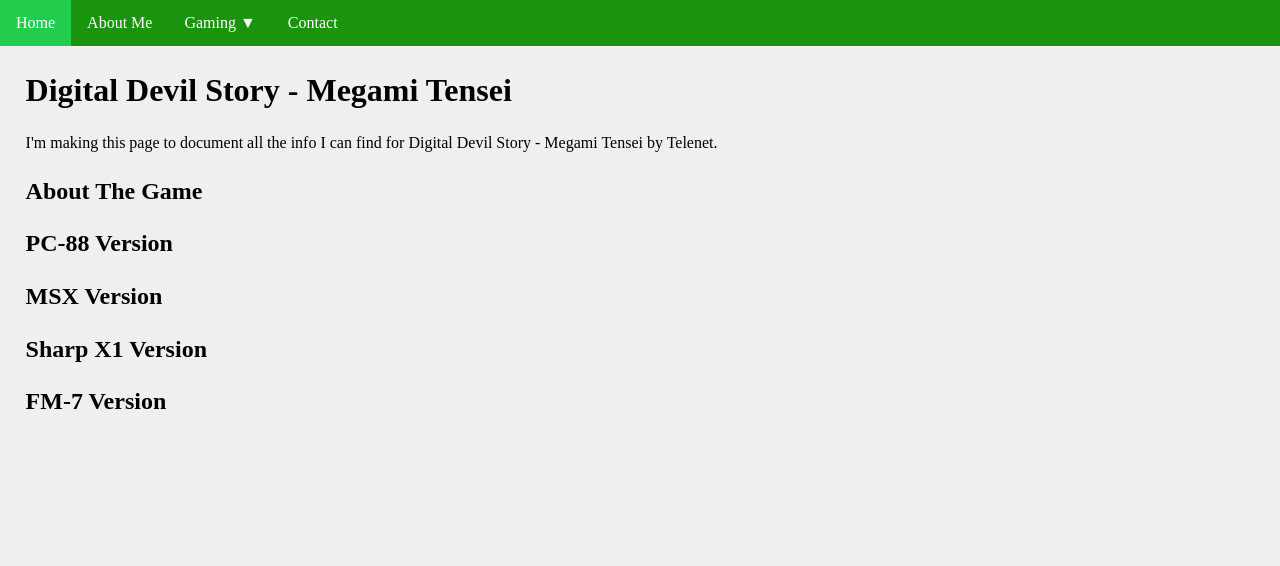
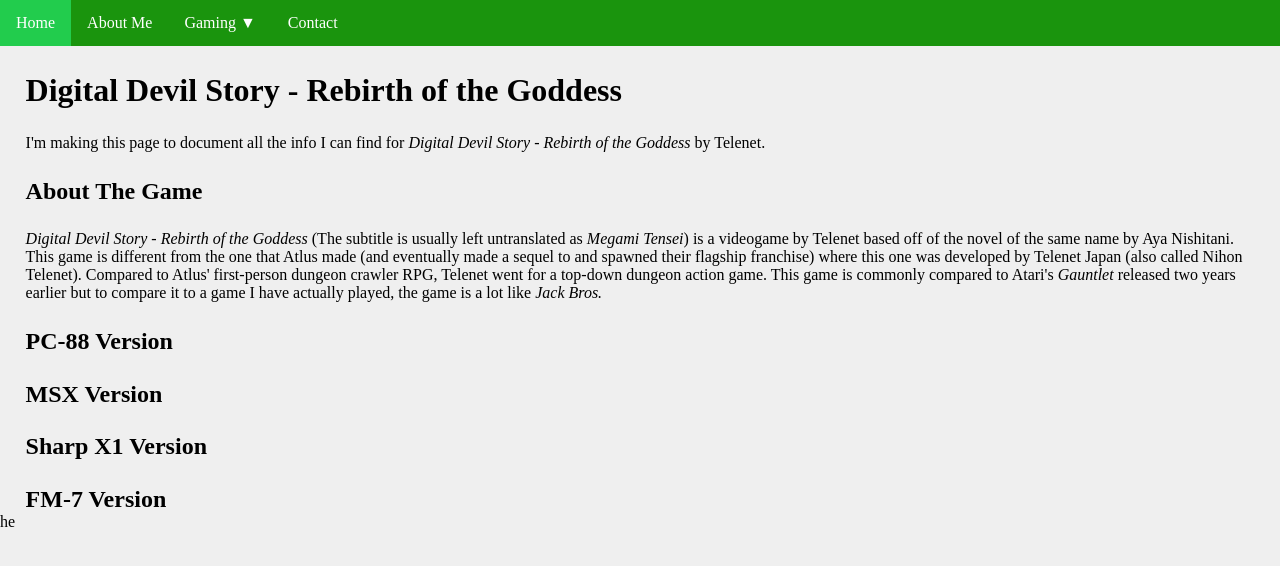
Before and after one commit to Kaisaan/kaisaan.github.io, a Jekyll site: the page built from pages/dss.html, in a window 1280 px wide. Shown: the top 566 px of the page. Built offline with Jekyll 4.4.1, drawn with Linux system fonts in a browser that asks for light colours; some web fonts are replaced.

Commit message:
Update dss.html

```diff
--- a/pages/dss.html
+++ b/pages/dss.html
@@ -1,14 +1,14 @@
 ---
-title: Digital Devil Story - Megami Tensei
+title: Digital Devil Story -
 layout: default
 ---
 
-<h1>Digital Devil Story - Megami Tensei</h1>
+<h1>Digital Devil Story - Rebirth of the Goddess</h1>
 
-<p>I'm making this page to document all the info I can find for Digital Devil Story - Megami Tensei by Telenet.</p>
+<p>I'm making this page to document all the info I can find for <em>Digital Devil Story - Rebirth of the Goddess</em> by Telenet.</p>
 
 <h2>About The Game</h2>
-<p></p>
+<p><em>Digital Devil Story - Rebirth of the Goddess</em> (The subtitle is usually left untranslated as <em>Megami Tensei</em>) is a videogame by Telenet based off of the novel of the same name by Aya Nishitani. This game is different from the one that Atlus made (and eventually made a sequel to and spawned their flagship franchise) where this one was developed by Telenet Japan (also called Nihon Telenet). Compared to Atlus' first-person dungeon crawler RPG, Telenet went for a top-down dungeon action game. This game is commonly compared to Atari's <em>Gauntlet</em> released two years earlier but to compare it to a game I have actually played, the game is a lot like <em>Jack Bros.</em></p>
 
 <h2>PC-88 Version</h2>
 
@@ -16,4 +16,4 @@
 
 <h2>Sharp X1 Version</h2>
 
-<h2>FM-7 Version</h2>
+<h2>FM-7 Version</h2>he
```
